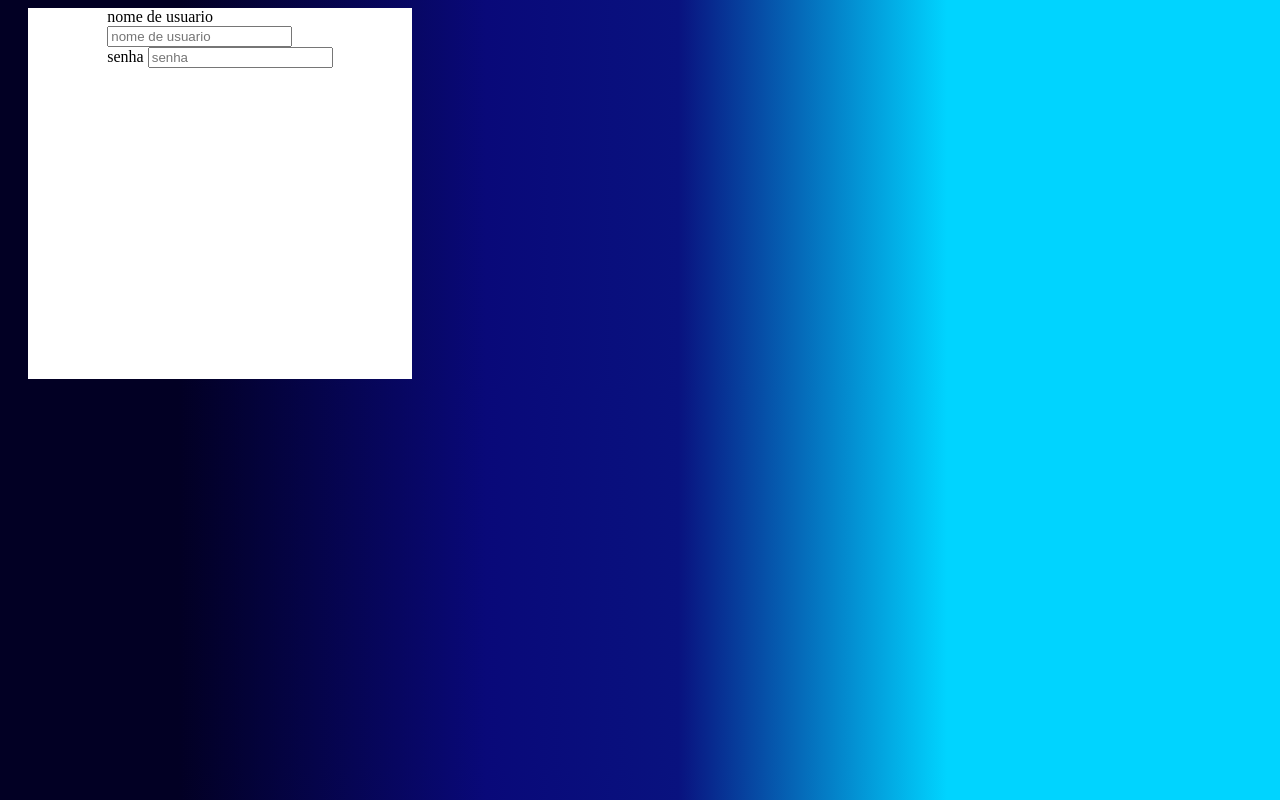
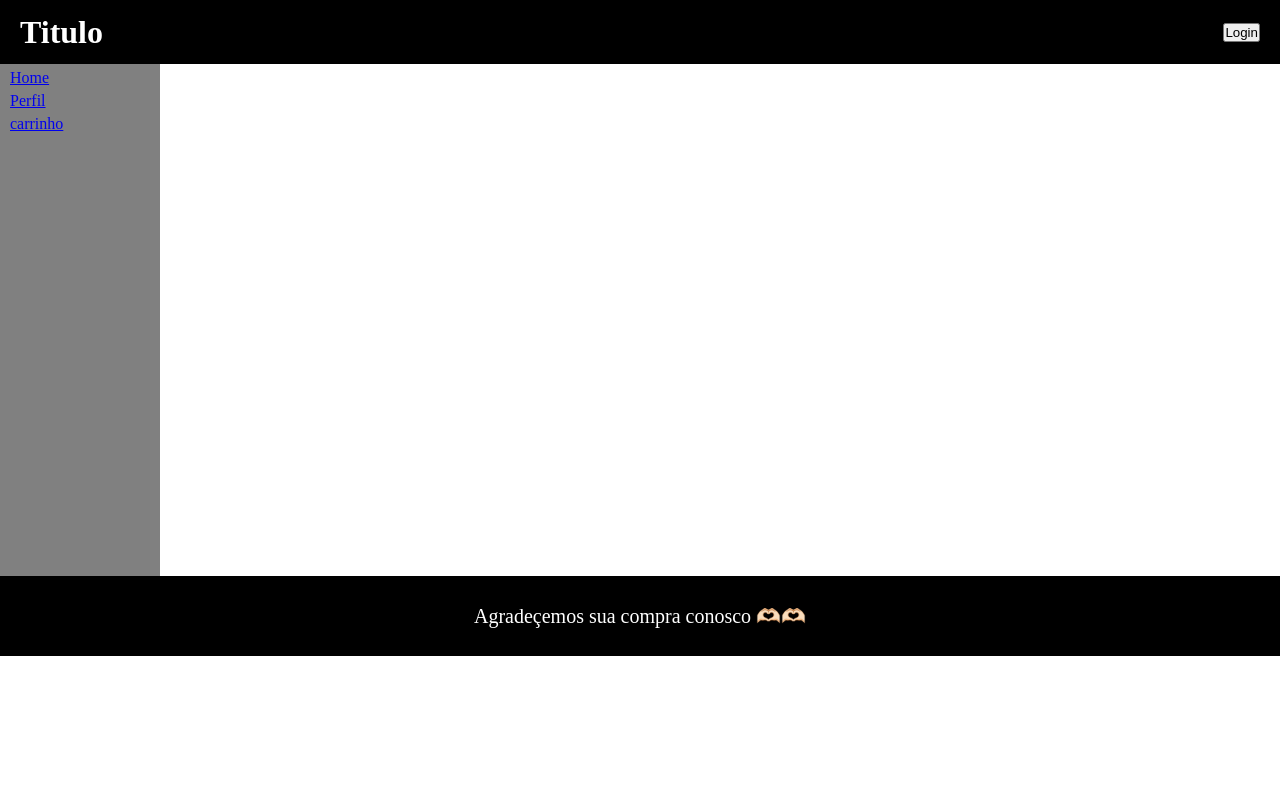
Before and after one commit to uufuyfyolug/js, a plain HTML site: page js/index.html in a window 1280 px wide. Drawn offline with Linux system fonts and the light colour scheme.

Commit message:
Add files via upload

```diff
--- a/js/index.html
+++ b/js/index.html
@@ -3,17 +3,25 @@
 <head>
     <meta charset="UTF-8">
     <meta name="viewport" content="width=device-width, initial-scale=1.0">
-    <title>Document</title>
+    <title>site</title>
     <link rel="stylesheet" href="style.css">
 </head>
 <body>
-    <div>
-        <form action="#">
-            <label for="nome">nome de usuario</label><br>
-            <input type="text" placeholder="nome de usuario" name="nome de usuario" id="nome"><br>
-            <label for="senha">senha</label>
-            <input type="password" name="senha" id="senha" placeholder="senha">
-        </form>
-    </div>
+    <header>
+        <h1>Titulo</h1>
+       <a href="login.html"><button class="#">Login</button></a>
+    </header>
+
+    <Main>
+        <nav>
+            <a href="index.html">Home</a>
+            <a href="perfil.html">Perfil</a>
+            <a href="carrinho.html">carrinho</a>
+        </nav>
+
+    </Main>
+    <footer>
+        <p>Agradeçemos sua compra conosco 🫶🏻🫶🏻</p>
+    </footer>
 </body>
 </html>
--- /dev/null
+++ b/js/index.js
@@ -0,0 +1,4 @@
+function Login() {
+    let login = document.getElementById('login').value;
+    let senha = document.getElementById('senha').value;
+}
--- a/js/style.css
+++ b/js/style.css
@@ -1,13 +1,41 @@
-body{
-    background: rgb(2,0,36);
-background: linear-gradient(90deg, rgba(2,0,36,1) 14%, rgba(9,9,121,1) 38%, rgba(9,18,127,1) 53%, rgba(0,212,255,1) 74%);
+*{
+    margin: 0;
+    padding: 0;
 }
-div{
-    background-color: white;
+header{
+    background-color: black;
+    height: 5vw;
+    color:white;
     display: flex;
-    height: 29vw;
-    width: 30vw;
-    flex-direction: column;
+    justify-content: space-between;
     align-items: center;
+}
+header button{
+    margin-right: 20px;
+}
+header h1{
     margin-left: 20px;
 }
+main nav{
+    display: flex;
+    height: 40vw;
+    background-color: gray;
+    width: 20vh;
+    flex-direction: column;
+}
+footer{
+    color:white;
+    height: 10vh;
+    background-color: black;
+    display: flex;
+    align-items: center;
+    justify-content: center;
+
+}
+footer p{
+    font-size: 20px;
+}
+nav a{
+    margin-left: 10px;
+    margin-top: 5px;
+}
```
Also changed, not shown: js/1/index.html (added, +15 -0 lines), js/1/style.css (added, +10 -0 lines), js/criar.html (added, +11 -0 lines), js/login.html (added, +50 -0 lines), js/carrinho.html (added), js/perfil.html (added).
